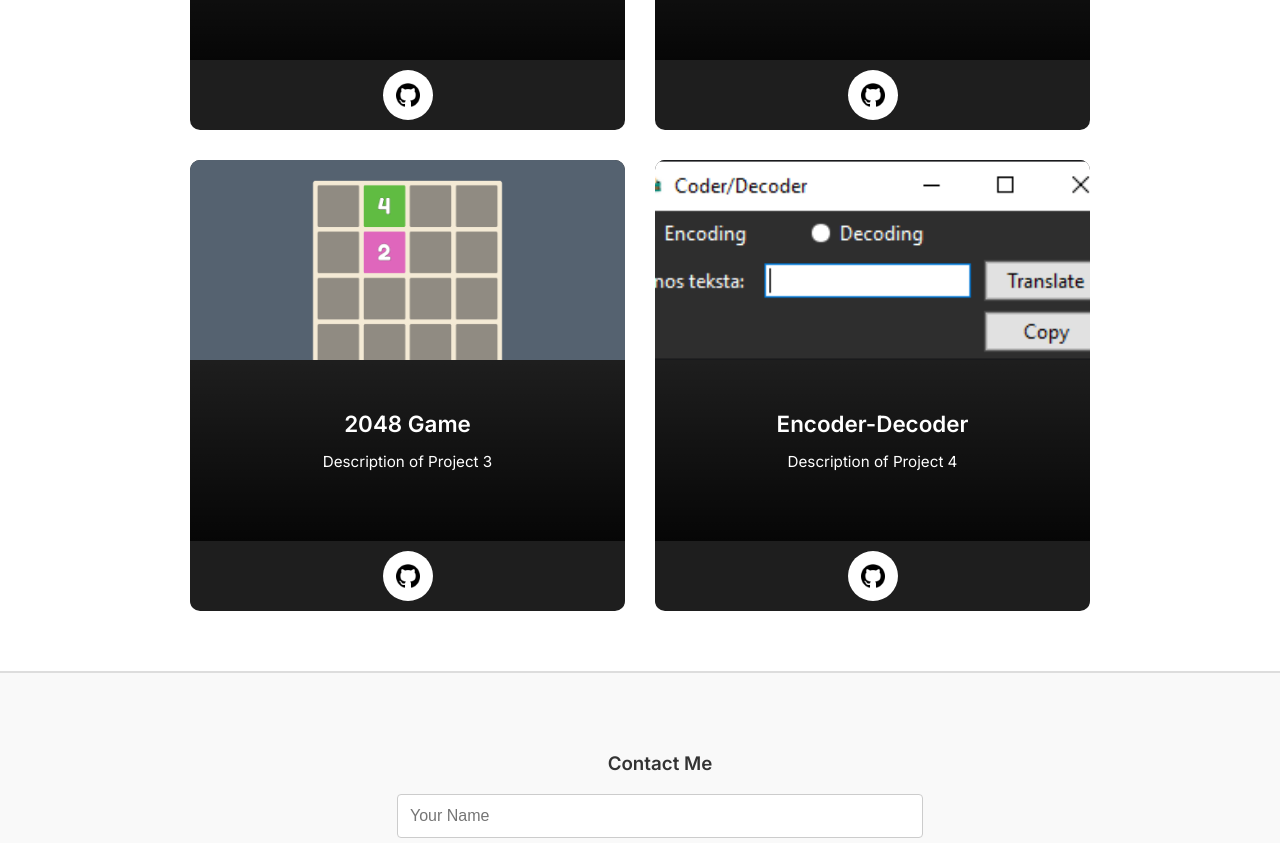
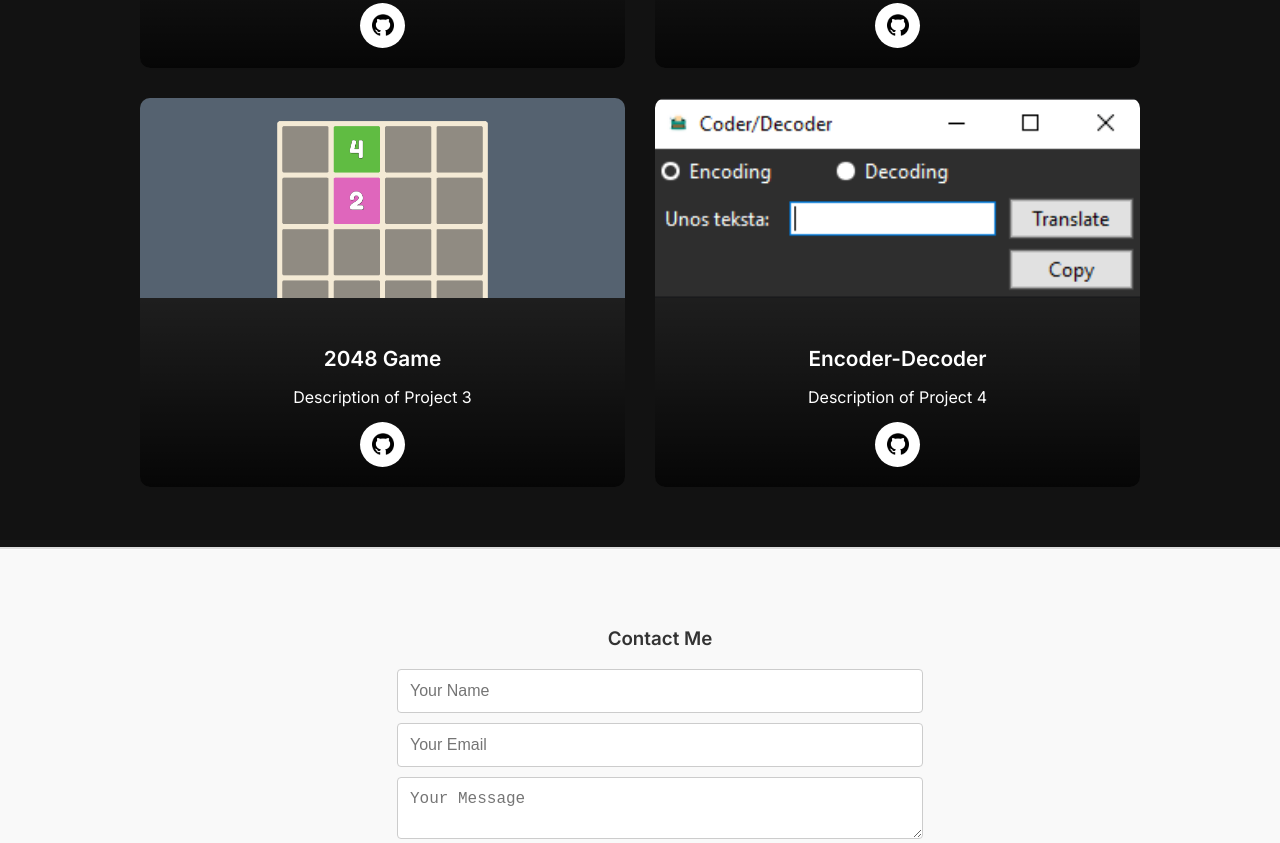
Before and after one commit to cyclonicalperson/portfolio-website, an Astro site: page / in a window 1280 px wide. Shown: the part 1429-2272 px from the top of the page. Built offline with nearby package versions, Linux system fonts and the light colour scheme; Astro itself is replaced by a stand-in of ours.

Commit message:
WIP updates

```diff
--- a/src/components/ProjectCard.astro
+++ b/src/components/ProjectCard.astro
@@ -3,19 +3,14 @@ const { project } = Astro.props;
 ---
 
 <div class="project-card">
-	<!-- Image Section -->
 	<div class="image-container">
 		<img src={project.image} alt={project.title} class="project-image" />
 	</div>
-
-	<!-- Project Details -->
 	<div class="project-details">
 		<h4>{project.title}</h4>
 		<p>{project.description}</p>
+		<a href={project.github} target="_blank" class="github-link">
+			<img src="/images/github-icon.png" alt="GitHub" class="github-icon" />
+		</a>
 	</div>
-
-	<!-- GitHub Icon Below Description -->
-	<a href={project.github} target="_blank" class="github-link">
-		<img src="/images/github-icon.png" alt="GitHub" class="github-icon" />
-	</a>
 </div>
--- a/src/pages/index.astro
+++ b/src/pages/index.astro
@@ -10,23 +10,26 @@ const projects = [
 ];
 ---
 
+<html lang="en">
+<head>
+	<meta charset="UTF-8" />
+	<meta name="viewport" content="width=device-width, initial-scale=1.0" />
+	<title>Pavle Arsenijevic – Portfolio</title>
+</head>
+<body>
+
+<!-- Modal (hidden by default) -->
 <div class="modal">
 	<img src="" alt="Project Full View" />
 </div>
 
-<html lang="en">
-<head>
-	<meta charset="UTF-8">
-	<meta name="viewport" content="width=device-width, initial-scale=1.0">
-	<title>Your Portfolio</title>
-</head>
-<body>
 <!-- Landing Page -->
 <header class="landing-page">
 	<div class="landing-content">
 		<div class="landing-text">
 			<h1>Welcome.</h1>
-			<p>My name is Pavle Arsenijevic, a Computer Science student based in Kragujevac, Serbia.
+			<p>
+				My name is Pavle Arsenijevic, a Computer Science student based in Kragujevac, Serbia.
 				I have made a wide range of productivity desktop applications, with a focus on creating clean,
 				well-crafted interfaces that not only look great but also provide a seamless user experience.
 			</p>
@@ -43,11 +46,12 @@ const projects = [
 		<h2>My Work</h2>
 		<p>A collection of projects I've made.</p>
 
-		<!-- Wrap just the cards in a container -->
+		<div class="projects-container">
 			<div class="projects-grid">
 				{projects.map(project => (
 					<ProjectCard project={project} />
 				))}
+			</div>
 		</div>
 	</section>
 
@@ -55,25 +59,32 @@ const projects = [
 	<section class="contact">
 		<h3>Contact Me</h3>
 		<form action="https://formspree.io/f/your-form-id" method="POST">
+			<label>
 				<input type="text" name="name" placeholder="Your Name" required />
+			</label>
+			<label>
 				<input type="email" name="email" placeholder="Your Email" required />
+			</label>
+			<label>
 				<textarea name="message" placeholder="Your Message" required></textarea>
+			</label>
 			<button type="submit">Send Message</button>
 		</form>
 		<p>Email: <a href="mailto:cyclonicalperson@gmail.com">cyclonicalperson@gmail.com</a></p>
-		<p>Find me on <a href="https://github.com/cyclonicalperson">GitHub</a> | <a href="https://www.linkedin.com/in/pavle-arsenijevic-365583334/">LinkedIn</a></p>
+		<p>Find me on <a href="https://github.com/cyclonicalperson">GitHub</a> |
+			<a href="https://www.linkedin.com/in/pavle-arsenijevic-365583334/">LinkedIn</a></p>
 	</section>
 </main>
 
+<!-- Footer -->
 <footer class="copyright-footer">
 	<p>© 2025 Pavle Arsenijevic</p>
 </footer>
 
 <script>
-	// Modal functionality
 	document.addEventListener('DOMContentLoaded', () => {
 		const modal = document.querySelector('.modal');
-		const modalImg = document.querySelector('.modal img');
+		const modalImg = modal.querySelector('img');
 
 		document.querySelectorAll('.project-image').forEach(img => {
 			img.addEventListener('click', () => {
--- a/src/styles/global.css
+++ b/src/styles/global.css
@@ -1,33 +1,20 @@
-/* Global Theme & Font */
 @import url('https://fonts.googleapis.com/css2?family=Inter:wght@400;600&display=swap');
 
 body {
     font-family: 'Inter', sans-serif;
     margin: 0;
     padding: 0;
-    background-color: var(--bg-color);
-    color: var(--text-color);
-    transition: all 0.3s ease;
+    background-color:  #121212;
+    color: #ffffff;
 }
 
-body.light {
-    --bg-color: #ffffff;
-    --text-color: #000000;
-}
-
-body.dark {
-    --bg-color: #121212;
-    --text-color: #ffffff;
-}
-
-/* Landing Page */
+/* Landing */
 .landing-page {
     height: 100vh;
     display: flex;
     align-items: center;
     justify-content: center;
     padding: 40px;
-    background-color: var(--bg-color);
 }
 
 .landing-content {
@@ -36,6 +23,7 @@ body.dark {
     gap: 40px;
     flex-wrap: wrap;
     text-align: center;
+    max-width: 1200px;
 }
 
 .landing-text {
@@ -44,7 +32,7 @@ body.dark {
 }
 
 .landing-text h1 {
-    font-size: 6rem;
+    font-size: 4rem;
     margin-bottom: 15px;
 }
 
@@ -74,12 +62,15 @@ body.dark {
     margin-bottom: 50px;
 }
 
+.projects-container {
+    max-width: 1000px;
+    margin: 0 auto;
+}
+
 .projects-grid {
     display: grid;
     grid-template-columns: repeat(2, 1fr);
     gap: 30px;
-    max-width: 900px;
-    margin: 0 auto;
 }
 
 /* Project Card */
@@ -88,7 +79,6 @@ body.dark {
     border-radius: 10px;
     overflow: hidden;
     color: white;
-    position: relative;
     transition: transform 0.3s ease;
 }
 
@@ -96,7 +86,6 @@ body.dark {
     transform: scale(1.02);
 }
 
-/* Image */
 .image-container {
     height: 200px;
     overflow: hidden;
@@ -107,56 +96,34 @@ body.dark {
     height: 100%;
     object-fit: cover;
     object-position: top;
-    transition: opacity 0.3s ease;
+    cursor: pointer;
 }
 
-.project-card:hover .project-image {
-    opacity: 1;
-}
-
-/* Modal */
-.modal {
-    position: fixed;
-    top: 0; left: 0;
-    width: 100vw; height: 100vh;
-    background: rgba(0,0,0,0.85);
-    display: none;
-    justify-content: center;
-    align-items: center;
-    z-index: 1000;
-}
-
-.modal img {
-    max-width: 90vw;
-    max-height: 90vh;
-}
-
-/* Details */
 .project-details {
     padding: 20px;
-    background: linear-gradient(to top, rgba(0,0,0,0.8), transparent);
+    background: linear-gradient(to top, rgba(0, 0, 0, 0.8), transparent);
+    text-align: center;
 }
 
 .project-details h4 {
-    text-align: center;
-    font-size: 1.4rem;
     margin-bottom: 10px;
+    font-size: 1.3rem;
 }
 
 .project-details p {
-    font-size: 0.95rem;
+    font-size: 1rem;
+    margin-bottom: 15px;
 }
 
-/* GitHub Icon */
 .github-link {
     display: flex;
     justify-content: center;
     align-items: center;
-    margin: 10px auto;
-    width: 50px;
-    height: 50px;
+    width: 45px;
+    height: 45px;
+    margin: 0 auto;
+    background-color: white;
     border-radius: 50%;
-    background: white;
     transition: background-color 0.3s ease;
 }
 
@@ -165,15 +132,13 @@ body.dark {
 }
 
 .github-icon {
-    width: 24px;
-    height: 24px;
+    width: 22px;
+    height: 22px;
     object-fit: contain;
 }
 
 /* Contact Section */
 .contact {
-    all: unset; /* Resets ALL inherited styles */
-    display: block;
     width: 100%;
     background: #f9f9f9;
     color: #333;
@@ -186,7 +151,7 @@ body.dark {
 .contact textarea {
     width: 100%;
     max-width: 500px;
-    margin: 12px auto;
+    margin: 10px auto;
     padding: 12px;
     font-size: 1rem;
     border: 1px solid #ccc;
@@ -205,18 +170,28 @@ body.dark {
     margin-top: 20px;
 }
 
+/* Modal */
+.modal {
+    position: fixed;
+    top: 0; left: 0;
+    width: 100vw; height: 100vh;
+    background: rgba(0, 0, 0, 0.85);
+    display: none;
+    justify-content: center;
+    align-items: center;
+    z-index: 1000;
+}
+
+.modal img {
+    max-width: 90vw;
+    max-height: 90vh;
+}
+
 /* Footer */
-.main-footer {
-    background: #121212;
+.copyright-footer {
+    background: #1e1e1e;
     color: white;
     padding: 20px;
     text-align: center;
     font-size: 0.9rem;
 }
-
-.copyright-footer {
-    background-color: #1e1e1e;
-    color: white;
-    padding: 20px;
-    text-align: center;
-}
```
Lines whose indentation alone changed are shown as unchanged.
